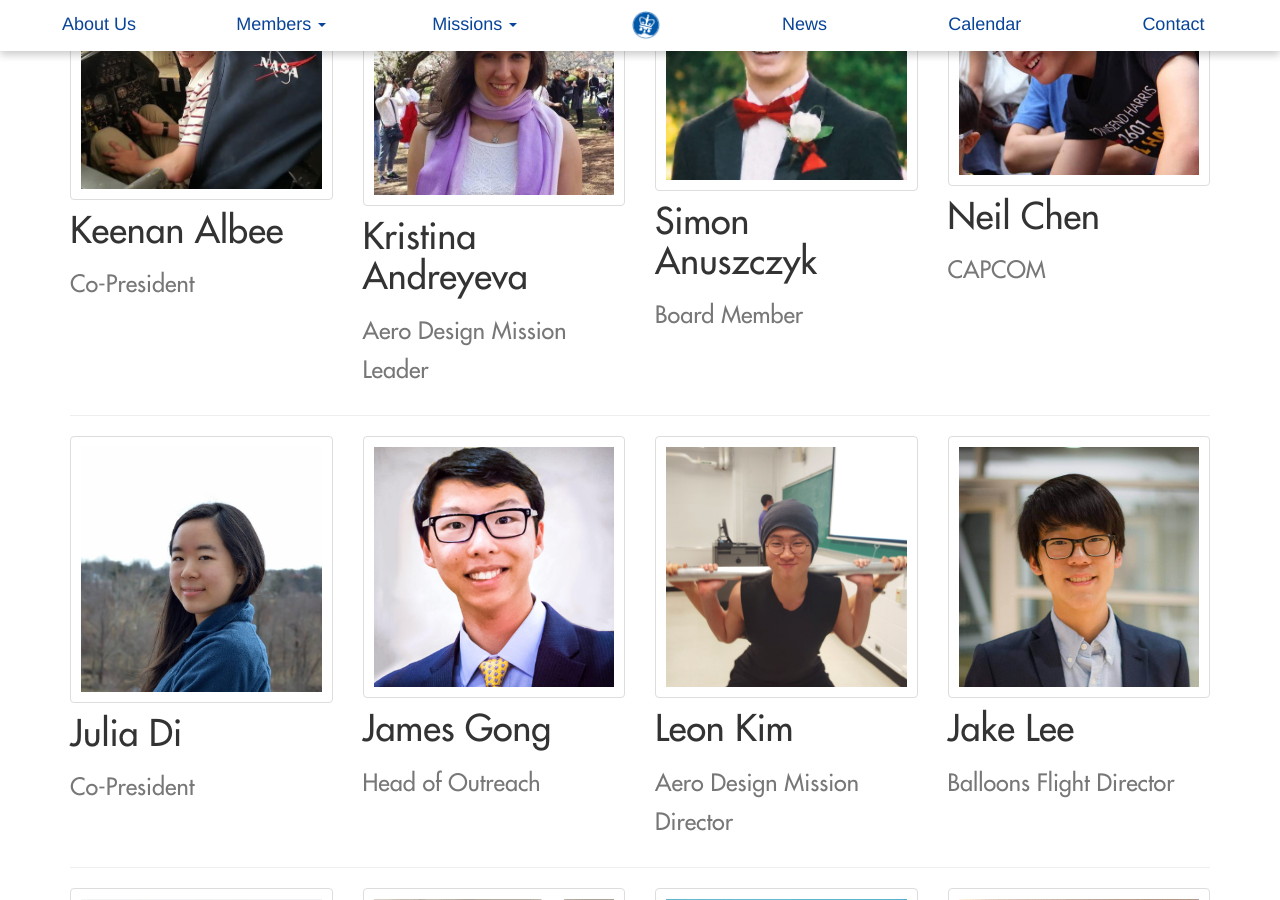
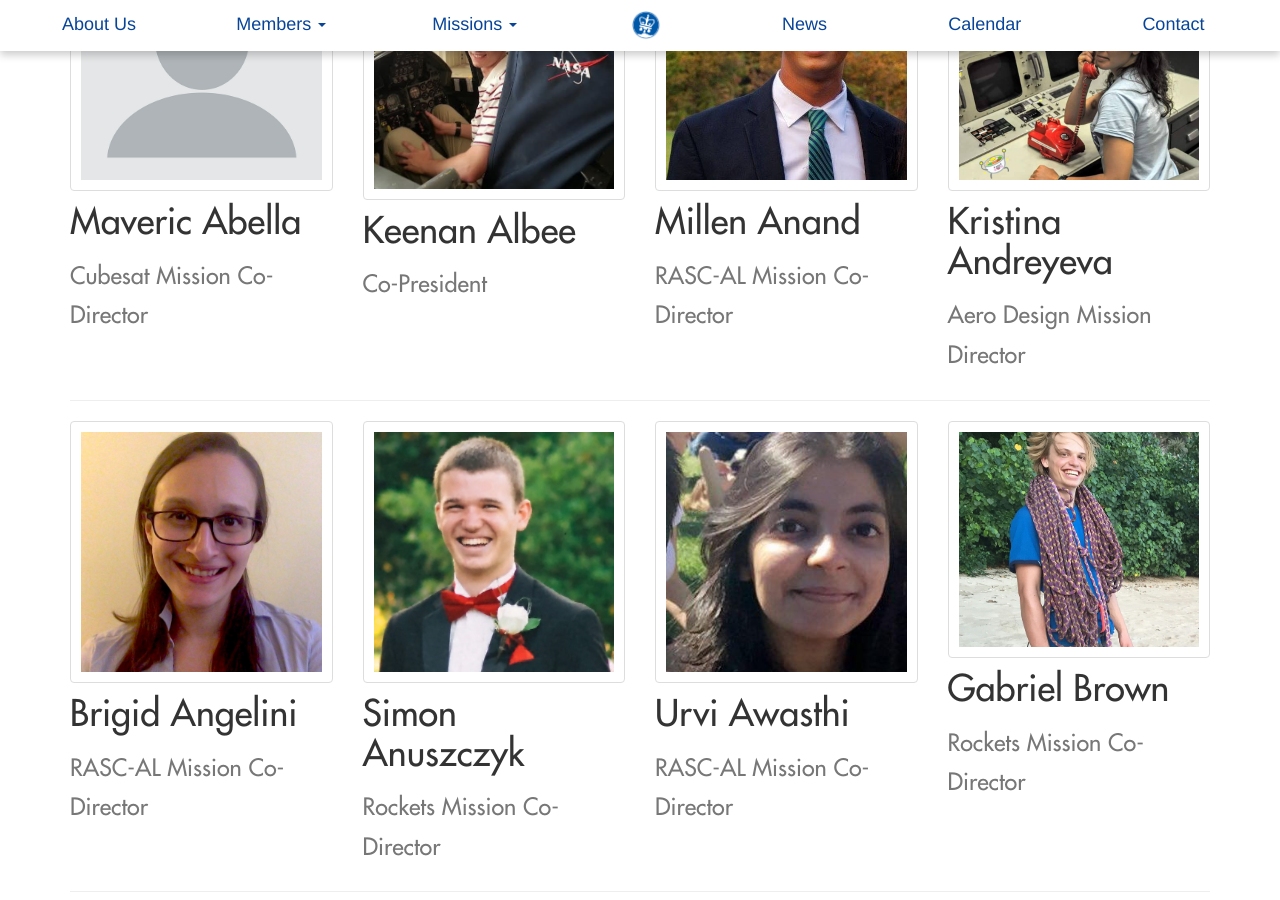
Before and after one commit to columbiaspace/columbiaspace.org, a Jekyll site: the page built from members-2016.html, in a window 1280 px wide and 900 px high, scrolled down 1785 px. Built offline with Jekyll 4.4.1, drawn with Linux system fonts in a browser that asks for light colours; nearby versions of some CDN libraries; comment, search, counter and statistics services are not loaded; some of the changed text lies outside the part shown.

Commit message:
2016~2017 Mission Leaders list updated
Still need to update individual mission pages. Incoming

```diff
--- a/members-2016.html
+++ b/members-2016.html
@@ -22,44 +22,65 @@ faculty:
     image: "/assets/media/img/profiles/ikymissis.jpg"
 
 members:
+  - name: "Maveric Abella"
+    title: "Cubesat Mission Co-Director"
+    image: "/assets/media/img/profiles2016/default.png"
   - name: "Keenan Albee"
     title: "Co-President"
     image: "/assets/media/img/profiles/kalbee.jpg"
+  - name: "Millen Anand"
+    title: "RASC-AL Mission Co-Director"
+    image: "/assets/media/img/profiles2016/manand.jpg"
   - name: "Kristina Andreyeva"
-    title: "Aero Design Mission Leader"
-    image: "/assets/media/img/profiles/kandreyeva.jpg"
+    title: "Aero Design Mission Director"
+    image: "/assets/media/img/profiles2016/kandreyeva.jpg"
+  - name: "Brigid Angelini"
+    title: "RASC-AL Mission Co-Director"
+    image: "/assets/media/img/profiles2016/bangelini.jpg"
   - name: "Simon Anuszczyk"
-    title: "Board Member"
+    title: "Rockets Mission Co-Director"
     image: "/assets/media/img/profiles/sanuszczyk.jpg"
+  - name: "Urvi Awasthi"
+    title: "RASC-AL Mission Co-Director"
+    image: "/assets/media/img/profiles2016/uawasthi.jpg"
+  - name: "Gabriel Brown"
+    title: "Rockets Mission Co-Director"
+    image: "/assets/media/img/profiles2016/gbrown.jpg"
   - name: "Neil Chen"
     title: "CAPCOM"
     image: "/assets/media/img/profiles/nchen.jpg"
   - name: "Julia Di"
     title: "Co-President"
     image: "/assets/media/img/profiles/jdi.jpg"
+  - name: "Yonah Elorza"
+    title: "Space Robotics Mission Director"
+    image: "/assets/media/img/profiles2016/yelorza.jpg"
+  - name: "Maggie Fei"
+    title: "Assistant Publicity Director"
+    image: "/assets/media/img/profiles2016/mfei.jpg"
   - name: "James Gong"
-    title: "Head of Outreach"
+    title: "Outreach Director"
     image: "/assets/media/img/profiles/jgong.jpg"
+  - name: "Kyle Hughes"
+    title: "Cubesat Mission Co-Director"
+    image: "/assets/media/img/profiles2016/khughes.jpg"
+  - name: "Mikhail Karasev"
+    title: "Micro-G Mission Co-Director"
+    image: "/assets/media/img/profiles2016/default.png"
   - name: "Leon Kim"
     title: "Aero Design Mission Director"
     image: "/assets/media/img/profiles/lkim.jpg"
   - name: "Jake Lee"
     title: "Balloons Flight Director"
     image: "/assets/media/img/profiles/jlee.jpg"
-  - name: "Eugene Lee"
-    title: "Bored Member"
-    image: "/assets/media/img/profiles/elee.jpg"
   - name: "Jordi Orbay"
     title: "Treasurer"
     image: "/assets/media/img/profiles/jordigif.gif"
   - name: "Peter Richards"
     title: "Webmaster"
     image: "/assets/media/img/profiles/prichards.jpg"
-  - name: "Tarun Ruchandani"
-    title: "Technical Mission Leader"
-    image: "/assets/media/img/profiles/truchandani.jpg"
-  - name: "Tamas Sarvary"
-    title: "Technical Mission Leader"
+  - name: "Tamás Sárváry"
+    title: "Senior Advisor"
     image: "/assets/media/img/profiles/tsarvary.jpg"
   - name: "Nicho Villalobos"
     title: "Operations Director"
```
Also changed, not shown: assets/media/img/profiles2016/bangelini.jpg (added), assets/media/img/profiles2016/default.png (added), assets/media/img/profiles2016/gbrown.jpg (added), assets/media/img/profiles2016/kandreyeva.jpg (added), assets/media/img/profiles2016/khughes.jpg (added), assets/media/img/profiles2016/manand.jpg (added), assets/media/img/profiles2016/mfei.jpg (added), assets/media/img/profiles2016/uawasthi.jpg (added), assets/media/img/profiles2016/yelorza.jpg (added).
